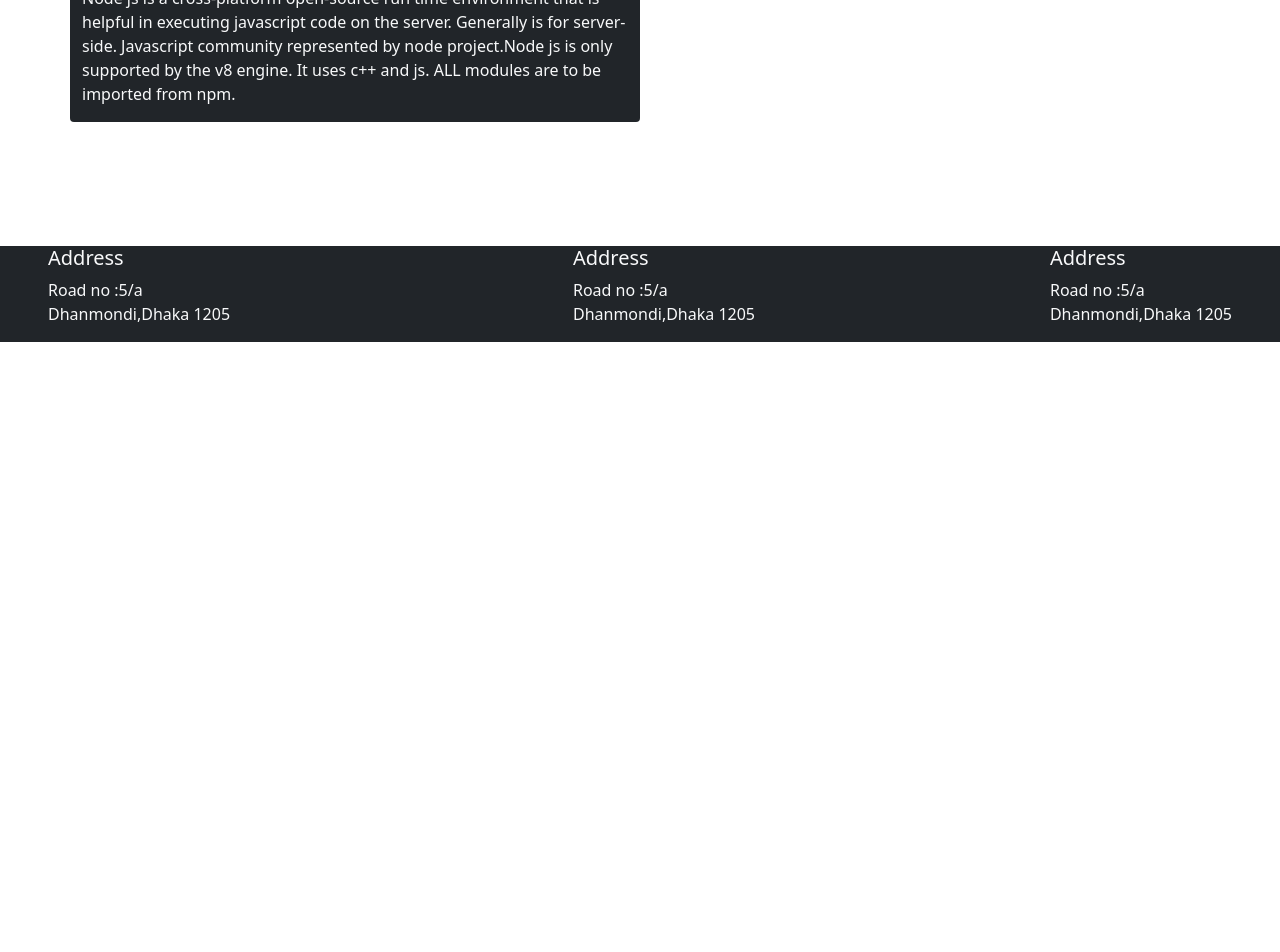
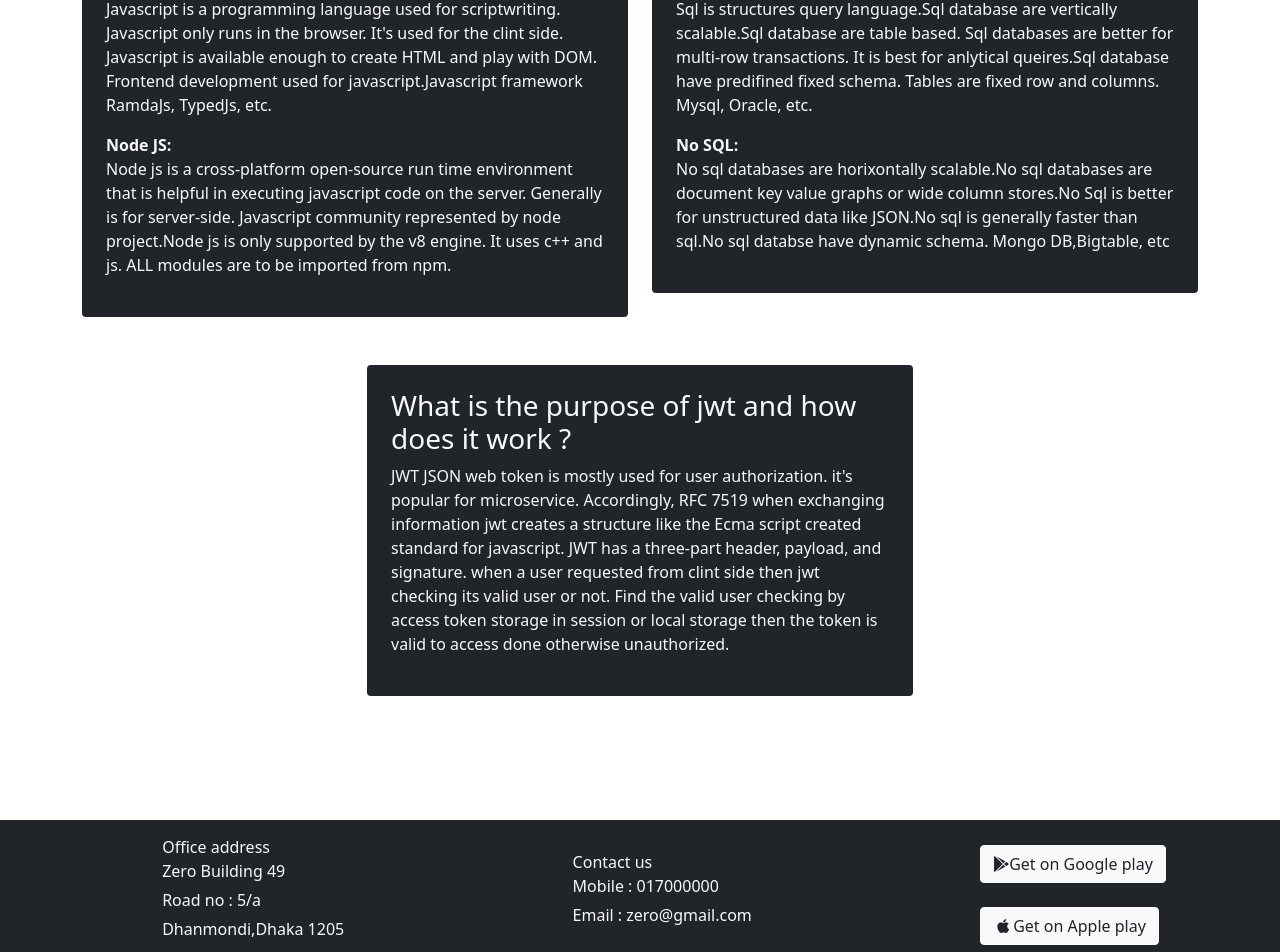
Before and after one commit to Sadnan-2019/pharmacy-clin-tside, a React (Create React App) app: page /blog in a window 1280 px wide. Shown: the part 340-1292 px from the top of the page. Before the commit the page ends 800 px from the top, so only its background shows below. Built offline with nearby package versions, Linux system fonts and the light colour scheme; no server answers.

Commit message:
toat use reset eamil

```diff
--- a/package.json
+++ b/package.json
@@ -16,6 +16,7 @@
     "react-hook-form": "^7.31.1",
     "react-router-dom": "^6.3.0",
     "react-scripts": "5.0.1",
+    "react-toastify": "^9.0.1",
     "web-vitals": "^2.1.4"
   },
   "scripts": {
--- a/public/index.html
+++ b/public/index.html
@@ -32,7 +32,12 @@
       integrity="sha384-1BmE4kWBq78iYhFldvKuhfTAU6auU8tT94WrHftjDbrCEXSU1oBoqyl2QvZ6jIW3"
       crossorigin="anonymous"
     />
-
+    <link
+      rel="stylesheet"
+      href="https://pro.fontawesome.com/releases/v5.10.0/css/all.css"
+      integrity="sha384-AYmEC3Yw5cVb3ZcuHtOA93w35dYTsvhLPVnYs9eStHfGJvOvKxVfELGroGkvsg+p"
+      crossorigin="anonymous"
+    />
     <!-- ///aos -->
 
     <link rel="stylesheet" href="https://unpkg.com/aos@next/dist/aos.css" />
@@ -52,12 +57,11 @@
       To create a production bundle, use `npm run build` or `yarn build`.
     -->
     <!-- << javascript   -->
-<!-- //aos -->
-<script src="https://unpkg.com/aos@next/dist/aos.js"></script>
-<script>
-  AOS.init();
-</script>
-
+    <!-- //aos -->
+    <script src="https://unpkg.com/aos@next/dist/aos.js"></script>
+    <script>
+      AOS.init();
+    </script>
 
     <script
       src="https://cdn.jsdelivr.net/npm/bootstrap@5.1.3/dist/js/bootstrap.bundle.min.js"
--- a/src/App.js
+++ b/src/App.js
@@ -12,6 +12,7 @@ import MangeIteam from './components/MangeIteam/MangeIteam';
 import RequiireAuth from './components/RequiireAuth/RequiireAuth';
 import Myitem from './components/Myitem/Myitem';
 import Blogs from './components/Blogs/Blogs';
+import { ToastContainer } from 'react-toastify';
 
 function App() {
   return (
@@ -34,6 +35,7 @@ function App() {
      </Routes>
 
      <Footer></Footer>
+     <ToastContainer></ToastContainer>
     </div>
   );
 }
--- a/src/components/Banner/Footer/Footer.css
+++ b/src/components/Banner/Footer/Footer.css
@@ -1,5 +1,5 @@
 .footer {
-  height: 100px;
+  height: 150px;
   bottom: 0;
   position: absolute;
   width: 100%;
@@ -7,4 +7,14 @@
 }
 .footer-parent {
   position: relative;
+  bottom: 0;
 }
+.google{
+
+  text-decoration: none;
+}
+
+.adress{
+  line-height: 80%;
+
+}
--- a/src/components/Banner/Footer/Footer.js
+++ b/src/components/Banner/Footer/Footer.js
@@ -4,27 +4,41 @@ import "./Footer.css";
 const Footer = () => {
   return (
     <div className="footer-parent">
-      <footer className="   mt-4    footer">
-        <div className="text-light bg-dark d-flex justify-content-between align-items-center ">
-          <div className="">
-            <div className=" ms-5 ">
-              <h5>Address</h5>
-              <span> Road no :5/a </span>
-              <p>Dhanmondi,Dhaka 1205 </p>
-            </div>
-          </div>
-          <div className=" ms-5 ">
-            <h5>Address</h5>
-            <span> Road no :5/a </span>
-            <p>Dhanmondi,Dhaka 1205 </p>
-          </div>
-          <div className=" me-5 ">
-            <h5>Address</h5>
-            <span> Road no :5/a </span>
-            <p>Dhanmondi,Dhaka 1205 </p>
-          </div>
+      <footer className="  text-light bg-dark  mt-4 d-flex  justify-content-around  align-items-center   footer">
+        <div className="  ms-5 ">
+          <span className="adress">
+          <h6>Office address</h6>
+          <p>Zero Building 49</p>
+          <p> Road no : 5/a </p>
+          <p>Dhanmondi,Dhaka 1205 </p>
+          </span>
         </div>
+        <div className="adress  ">
+          <h6>Contact us</h6>
+          <p>Mobile : 017000000</p>
+          <p>Email : zero@gmail.com</p>
+        </div>
+
+        <div className="  ">
+          <button className="btn btn-light">
+            <a
+              href="https://play.google.com/store/apps"
+              className="text-dark google"
+            >
+              <i className="fab fa-google-play google  "></i>Get on Google play
+            </a>
+          </button>
+          <br></br>
+          <br></br>
+          <button className="btn btn-light">
+            <a href="https://www.apple.com/" className="text-dark google">
+              <i class="fab fa-apple apple mx-1"></i>Get on Apple play
+            </a>
+          </button>
+        </div>
+
       </footer>
+
     </div>
   );
 };
--- a/src/components/Blogs/Blogs.js
+++ b/src/components/Blogs/Blogs.js
@@ -5,9 +5,10 @@ const Blogs = () => {
     <div>
       <div className="container">
         <div className="row">
-          <div className="col-sm-12 col-md-6 col-lg-6 mt-5 bg-dark text-light rounded">
-            <div className="">
-              <h3> Difference between javascript and nodejs</h3>
+          <h3 className="py-4 fw-bolder text-center">Answer my question</h3>
+          <div className="col-sm-12 col-md-6 col-lg-6 mt-5  text-light rounded">
+            <div className="p-4 rounded bg-dark">
+              <h3> Difference between javascript and nodejs?</h3>
 
               <span className=" fw-bolder text-align-justify">Javascript:</span>
               <p>
@@ -27,9 +28,41 @@ const Blogs = () => {
               </p>
             </div>
           </div>
-          <div className="col-sm-12 col-md-6 col-lg-6">
-            <div>
-              <h3> Difference between javascript and nodejs</h3>
+          <div className="col-sm-12 col-md-6 col-lg-6 mt-5  text-light rounded">
+            <div className="p-4 rounded bg-dark">
+              <h3> Differences between sql and nosql databases?</h3>
+
+              <span className=" fw-bolder text-align-justify">SQL:</span>
+              <p>
+                Sql is structures query language.Sql database are vertically
+                scalable.Sql database are table based. Sql databases are better
+                for multi-row transactions. It is best for anlytical queires.Sql
+                database have predifined fixed schema. Tables are fixed row and
+                columns. Mysql, Oracle, etc.
+              </p>
+              <span className=" fw-bolder ">No SQL:</span>
+              <p className=" align-justify">
+                No sql databases are horixontally scalable.No sql databases are
+                document key value graphs or wide column stores.No Sql is better
+                for unstructured data like JSON.No sql is generally faster than
+                sql.No sql databse have dynamic schema. Mongo DB,Bigtable, etc
+              </p>
+            </div>
+          </div>
+          <div className="col-sm-12 mx-auto col-md-6 col-lg-6 mt-5  text-light rounded">
+            <div className="p-4 rounded  bg-dark">
+              <h3> What is the purpose of jwt and how does it work ?</h3>
+
+              <p>
+                JWT JSON web token is mostly used for user authorization. it's
+                popular for microservice. Accordingly, RFC 7519 when exchanging
+                information jwt creates a structure like the Ecma script created
+                standard for javascript. JWT has a three-part header, payload,
+                and signature. when a user requested from clint side then jwt
+                checking its valid user or not. Find the valid user checking by
+                access token storage in session or local storage then the token
+                is valid to access done otherwise unauthorized.
+              </p>
             </div>
           </div>
         </div>
--- a/src/components/Contuct/Contuct.js
+++ b/src/components/Contuct/Contuct.js
@@ -7,9 +7,9 @@ const Clint = () => {
         <div className="row py-5  ">
           <h1 className="text-center fw-bolder py-2">Contact us</h1>
 
-          <div className="col-lg-6 col-md-6  py-5  ">
-            <img src="https://img.theweek.in/content/dam/week/news/health/images/2019/9/3/drugs-medicine-capsule-medical-health-tablet.jpg"
-             className="img-fluid rounded p-4 " alt="" />
+          <div className="col-lg-6 col-md-6  py-5 rounded ">
+            <img src="https://tt152.files.keap.app/tt152/2799b797-d1db-4128-bbc8-af43290f881c"
+             className="img-fluid  p-4 " alt="" />
           </div>
           <div className="col-md-6 col-lg-6 p-4 py-5 ">
 
--- a/src/components/Header/Header.js
+++ b/src/components/Header/Header.js
@@ -16,10 +16,10 @@ const Header = () => {
     navigate("/login");
   };
   return (
-    <div>
+    <div  sticky="top" >
       {/* <h2>thius is hearder</h2>  */}
 
-      <Navbar collapseOnSelect expand="lg" bg="dark" variant="dark">
+      <Navbar collapseOnSelect expand="lg" bg="dark" variant="dark" >
         <Container>
           <Navbar.Brand as={Link} to="/">
             <img
--- a/src/components/Register/Register.js
+++ b/src/components/Register/Register.js
@@ -5,6 +5,7 @@ import { useCreateUserWithEmailAndPassword } from "react-firebase-hooks/auth";
 
 import auth from "../../firebase.init";
 import "./Register.css";
+import Loading from "../Loading/Loading";
 
 const Register = () => {
   const [createUserWithEmailAndPassword, user, loading, error] =
@@ -21,6 +22,10 @@ const Register = () => {
     event.target.reset();
     navigate("/");
   };
+
+  if(loading){
+    return <Loading></Loading>
+  }
 
   const loginNavigate = () => {
     navigate("/login");
```
Also changed, not shown: src/components/Login/Login.js (+47 -17 lines), firebase.json, 1 other file (tests, documents, lock files or other folders).
